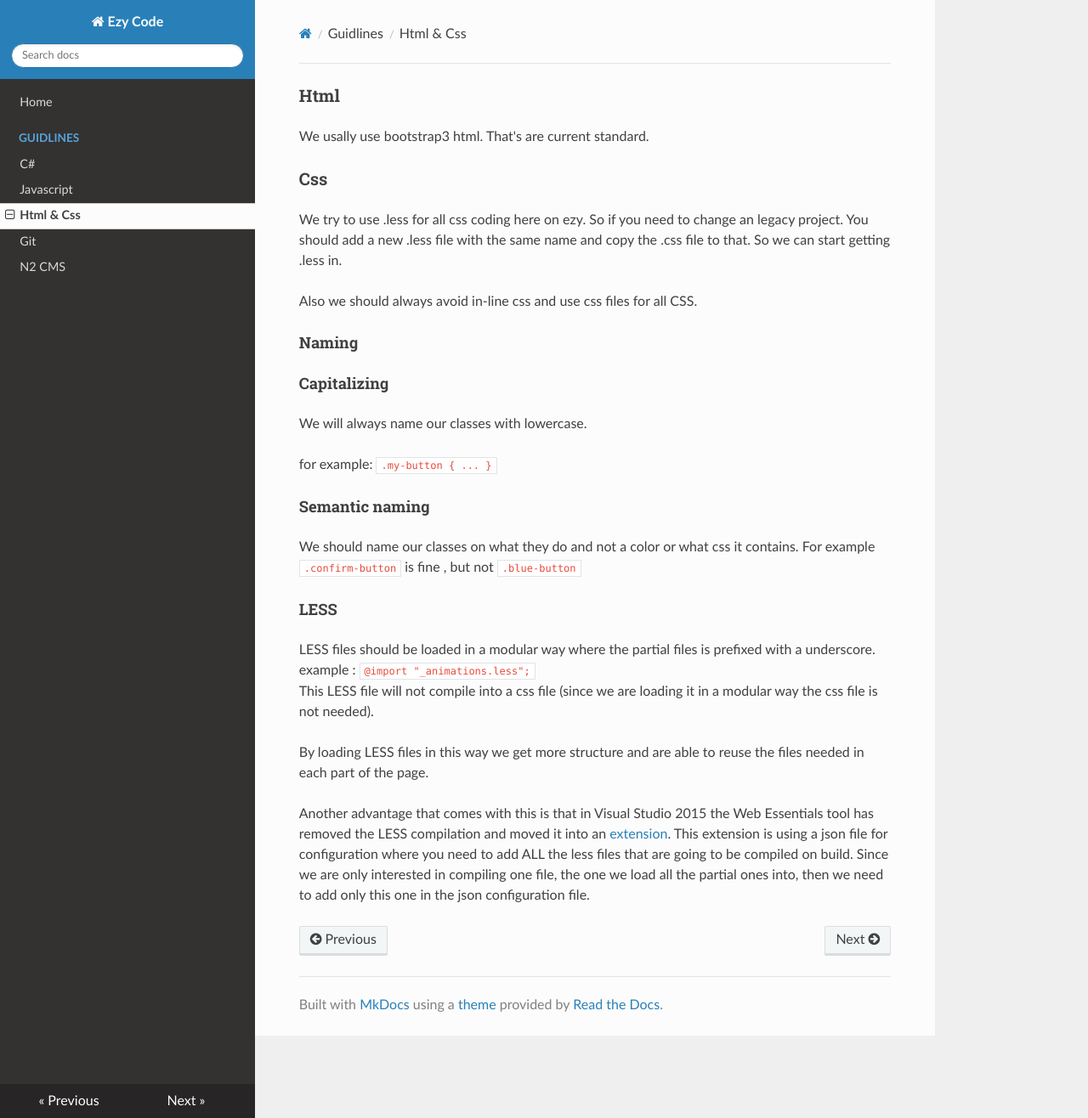
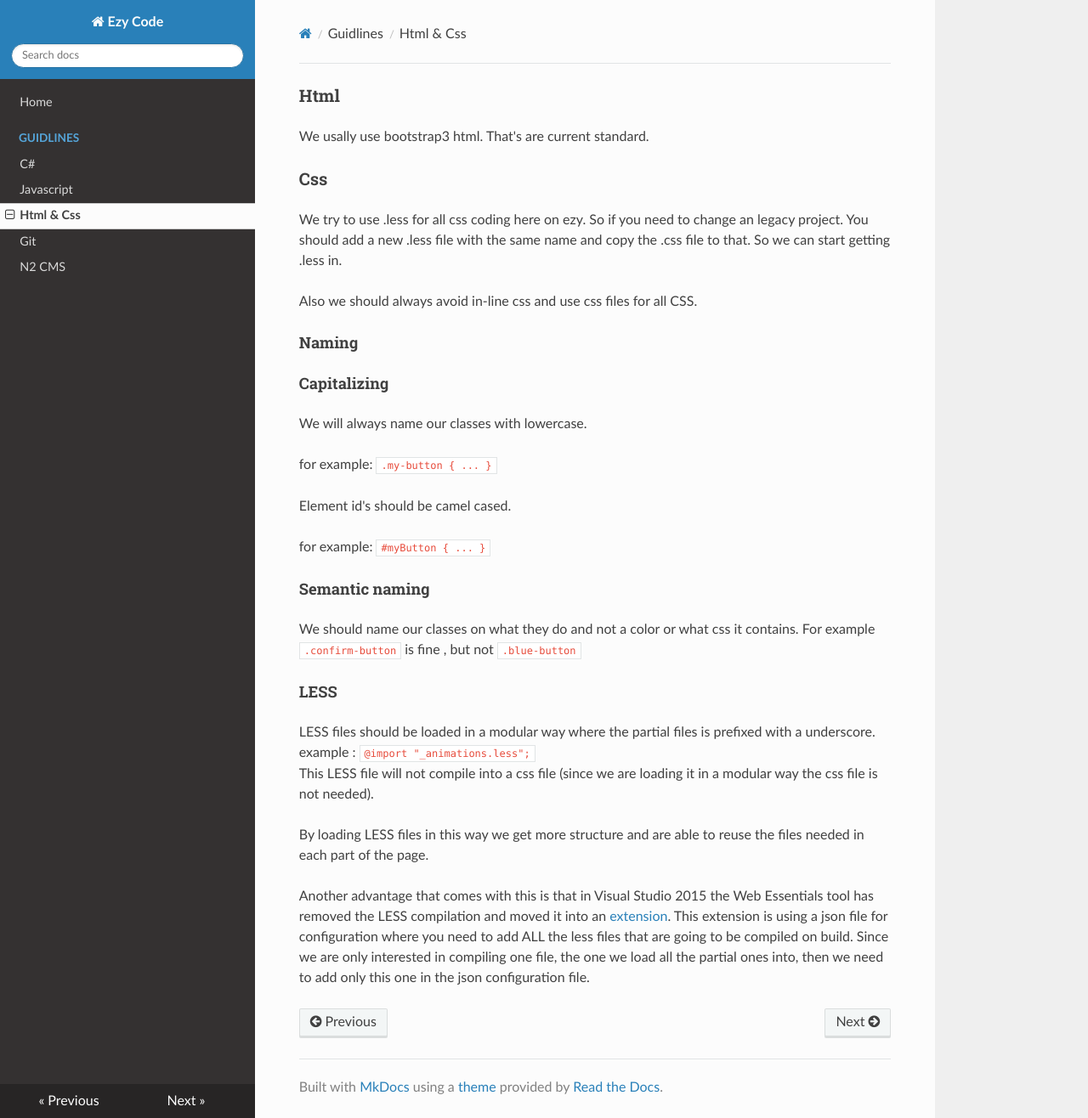
Before and after one commit to EzyWebwerkstaden/Docs, an MkDocs documentation site: the page built from docs/guidlines/html-css.md, in a window 1280 px wide and 1316 px high. Shown: the whole window at 85% size. Built offline with MkDocs 1.6.1, drawn with Linux system fonts in a browser that asks for light colours; nearby versions of some CDN libraries; old or Windows-style settings are respelled for this version of MkDocs.

Commit message:
Update with Element Id Capitalizing convention

```diff
--- a/docs/guidlines/html-css.md
+++ b/docs/guidlines/html-css.md
@@ -15,6 +15,11 @@ We will always name our classes with lowercase.
 for example:
 `.my-button { ... }`
 
+Element id's should be camel cased.
+
+for example:
+`#myButton { ... }`
+
 #### Semantic naming
 
 We should name our classes on what they do and not a color or what css it contains. For example
```
